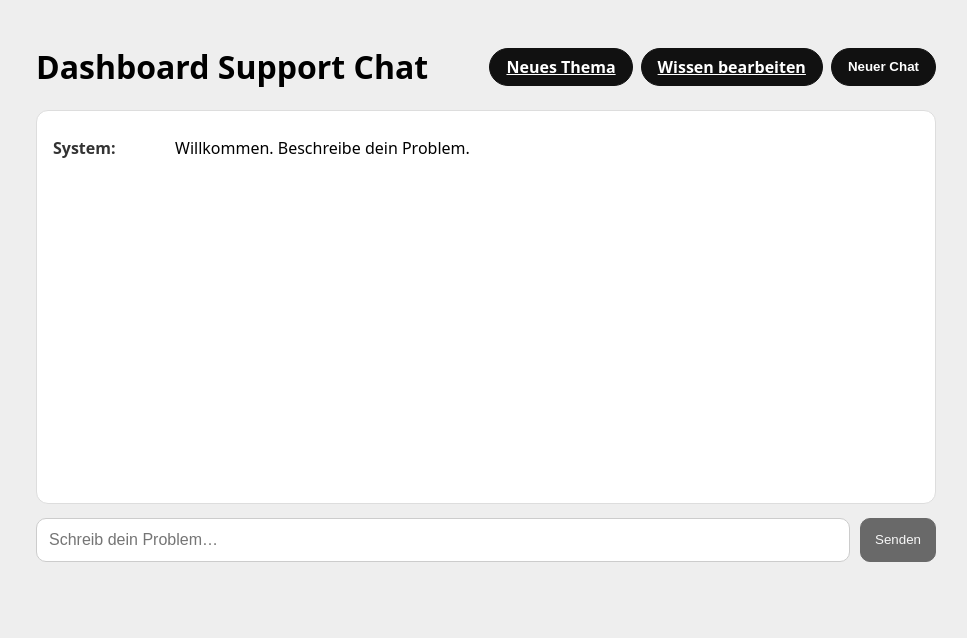
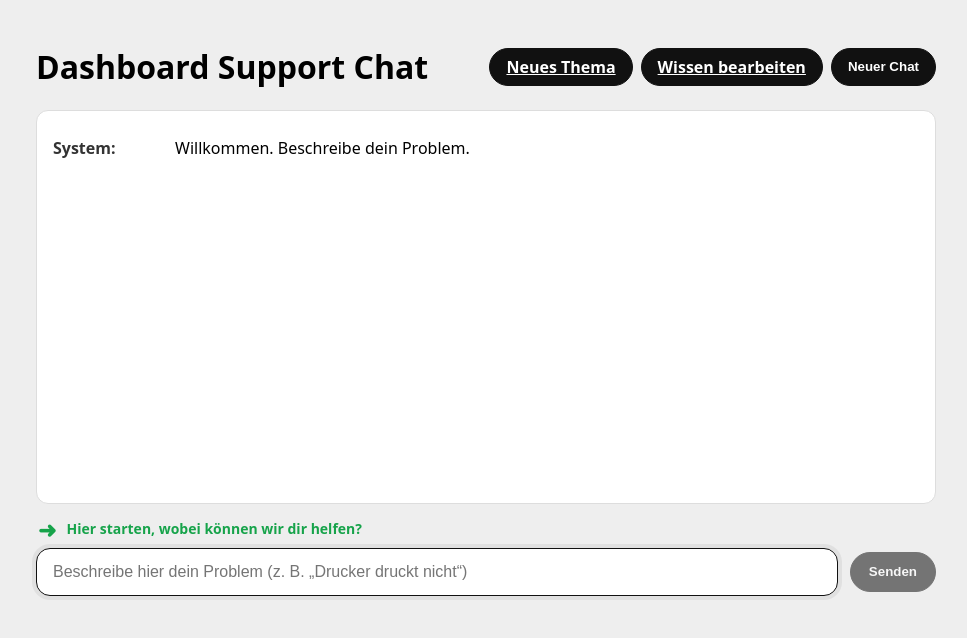
Before and after one commit to frankmirche-tk/dashtk, a Vue app: page / in a window 1280 px wide. Shown: the top 638 px of the page, without its empty margins (154-1121 px from the left). Built offline with nearby package versions, Linux system fonts and the light colour scheme; the HTML template or start-up script is replaced by a standard one.

Commit message:
css update grüner Pfeil

```diff
--- a/assets/src/components/chat/ChatComposer.vue
+++ b/assets/src/components/chat/ChatComposer.vue
@@ -1,39 +1,177 @@
 <template>
-    <form class="composer" @submit.prevent="onSubmit">
+    <div class="composer">
+        <!-- Hint (grüner Pfeil + Text) -->
+        <div v-if="showHint" class="composer-hint">
+            <span class="arrow">➜</span>
+            <span class="hint-text">Hier starten, wobei können wir dir helfen?</span>
+        </div>
+
+        <div class="row">
             <input
-            v-model="localValue"
+                ref="inputEl"
                 class="input"
-            placeholder="Schreib dein Problem…"
+                :class="{ attention: pulse }"
+                :disabled="disabled"
+                :value="modelValue"
+                :placeholder="placeholderText"
                 autocomplete="off"
+                @input="$emit('update:modelValue', $event.target.value)"
+                @keydown.enter.prevent="onSubmit()"
             />
-        <button class="btn" type="submit" :disabled="disabled || !localValue.trim()">
+
+            <button class="btn" type="button" :disabled="disabled || !String(modelValue).trim()" @click="onSubmit()">
                 Senden
             </button>
-    </form>
+        </div>
+    </div>
 </template>
 
 <script setup>
-import { ref, watch } from 'vue'
+import { ref, computed, watch, nextTick, onMounted } from 'vue'
 
 const props = defineProps({
     modelValue: { type: String, default: '' },
     disabled: { type: Boolean, default: false },
+
+    // Steuerung von außen (ChatView):
+    showAttention: { type: Boolean, default: true }, // hint + pulse anzeigen?
+    attentionKey: { type: Number, default: 0 },      // erhöht sich bei "Neuer Chat" -> triggert erneut
+
+    placeholder: { type: String, default: '' },
 })
 
-const emit = defineEmits(['update:modelValue', 'submit'])
+const emit = defineEmits(['update:modelValue', 'submit', 'attention-consumed'])
 
-const localValue = ref(props.modelValue)
+const inputEl = ref(null)
+const showHint = ref(false)
+const pulse = ref(false)
 
-watch(() => props.modelValue, v => (localValue.value = v))
-watch(localValue, v => emit('update:modelValue', v))
+const placeholderText = computed(() => {
+    return props.placeholder || 'Beschreibe hier dein Problem (z. B. „Drucker druckt nicht“)'
+})
+
+function triggerAttention() {
+    if (!props.showAttention) return
+
+    showHint.value = true
+    pulse.value = true
+
+    // Pulse nach kurzem Zeitpunkt wieder entfernen (Animation läuft einmal)
+    window.setTimeout(() => (pulse.value = false), 2200)
+}
+
+function consumeAttention() {
+    showHint.value = false
+    pulse.value = false
+    emit('attention-consumed')
+}
 
 function onSubmit() {
-    emit('submit', localValue.value)
+    const text = String(props.modelValue || '').trim()
+    if (!text || props.disabled) return
+
+    consumeAttention()
+    emit('submit', text)
 }
+
+onMounted(async () => {
+    await nextTick()
+    triggerAttention()
+    // Optional: direkt Fokus setzen (sehr hilfreich)
+    inputEl.value?.focus?.()
+})
+
+watch(
+    () => props.attentionKey,
+    async () => {
+        await nextTick()
+        triggerAttention()
+        inputEl.value?.focus?.()
+    }
+)
+
+// Wenn der User anfängt zu tippen, kann man den Hint direkt ausblenden
+watch(
+    () => props.modelValue,
+    (v) => {
+        if (showHint.value && String(v || '').length > 0) {
+            showHint.value = false
+        }
+    }
+)
 </script>
+
 <style scoped>
-.composer { display: flex; gap: 10px; margin-top: 14px; }
-.input { flex: 1; border: 1px solid #ccc; border-radius: 10px; padding: 12px; font-size: 16px; }
-.btn { border: 1px solid #111; background:#111; color:#fff; border-radius: 10px; padding: 10px 14px; cursor: pointer; }
-.btn:disabled { opacity: .6; cursor: not-allowed; }
+.composer {
+    margin-top: 14px;
+}
+
+.row {
+    display: flex;
+    gap: 12px;
+    align-items: center;
+}
+
+.composer-hint {
+    display: flex;
+    align-items: center;
+    gap: 10px;
+    margin: 0 0 8px 2px;
+    color: #16a34a; /* grün, business */
+    font-weight: 750;
+}
+
+.arrow {
+    font-size: 22px;
+    line-height: 1;
+}
+
+.hint-text {
+    font-size: 14px;
+}
+
+/* Input */
+.input {
+    flex: 1;
+    border: 1px solid #d1d5db;
+    border-radius: 14px;
+    padding: 14px 16px;
+    font-size: 16px;
+    background: #fff;
+    outline: none;
+    transition: box-shadow .15s ease, border-color .15s ease;
+}
+
+.input:focus {
+    border-color: #111;
+    box-shadow: 0 0 0 4px rgba(0,0,0,.06);
+}
+
+@keyframes focusPulse {
+    0%   { box-shadow: 0 0 0 0 rgba(34,197,94,.55); border-color: #22c55e; }
+    70%  { box-shadow: 0 0 0 10px rgba(34,197,94,0); border-color: #22c55e; }
+    100% { box-shadow: 0 0 0 0 rgba(34,197,94,0); border-color: #d1d5db; }
+}
+
+.input.attention {
+    animation: focusPulse 2s ease-out 1;
+}
+
+/* Button: übernimmt deine Optik */
+.btn{
+    appearance: none;
+    border: 1px solid #111;
+    background: #111;
+    color: #fff;
+    border-radius: 999px;
+    padding: 12px 18px;
+    font-weight: 650;
+    cursor: pointer;
+    transition: transform .05s ease, background .15s ease, border-color .15s ease, opacity .15s ease;
+    line-height: 1;
+    white-space: nowrap;
+}
+.btn:hover{ background:#000; }
+.btn:active{ transform: translateY(1px); }
+.btn:disabled{ opacity:.55; cursor:not-allowed; }
 </style>
--- a/assets/src/views/ChatView.vue
+++ b/assets/src/views/ChatView.vue
@@ -16,18 +16,14 @@
             @db-only="useDbStepsOnly"
         >
             <template #avatar>
-                <!-- Angebot erscheint nur nach DB-only Auswahl -->
                 <div v-if="avatarOfferEnabled && pendingGuide && !avatarEnabled" class="avatar-offer">
-                    <div class="avatar-offer-title">
-                        Möchtest du dazu eine geführte Avatar-Demo?
-                    </div>
+                    <div class="avatar-offer-title">Möchtest du dazu eine geführte Avatar-Demo?</div>
                     <div class="avatar-offer-actions">
                         <button class="btn ghost" @click="declineAvatar">Nein, Steps reichen</button>
                         <button class="btn" @click="acceptAvatar">Ja, Avatar starten</button>
                     </div>
                 </div>
 
-                <!-- Avatar wird NUR gezeigt, wenn User Opt-In gegeben hat -->
                 <AvatarGuide
                     v-if="avatarEnabled && pendingGuide"
                     :tts-text="avatarTtsText"
@@ -37,12 +33,13 @@
             </template>
         </ChatMessages>
 
-
-
         <ChatComposer
             v-model="input"
             :disabled="sending"
+            :show-attention="inputAttentionEnabled"
+            :attention-key="attentionKey"
             @submit="send"
+            @attention-consumed="inputAttentionEnabled = false"
         />
     </div>
 </template>
@@ -55,7 +52,6 @@ import { uuid } from '../utils/uuid'
 import AvatarGuide from '@/views/AvatarGuide.vue'
 import ChatMessages from '@/components/chat/ChatMessages.vue'
 import ChatComposer from '@/components/chat/ChatComposer.vue'
-
 
 const input = ref('')
 const sending = ref(false)
@@ -70,7 +66,7 @@ function roleLabel(role) {
     return ROLE_LABELS[role] ?? role
 }
 
-const avatarOfferEnabled = true  // Diesen Flag true wenn Avatar gewünscht ist
+const avatarOfferEnabled = true
 const avatarEnabled = ref(false)
 const pendingGuide = ref(null)
 
@@ -84,6 +80,10 @@ function declineAvatar() {
     avatarEnabled.value = false
     pendingGuide.value = null
 }
+
+// Input Attention (Hint + Pulse)
+const inputAttentionEnabled = ref(true)
+const attentionKey = ref(0)
 
 function mapSteps(raw) {
     if (!Array.isArray(raw)) return []
@@ -102,6 +102,8 @@ function mapSteps(raw) {
 
 async function send(textFromComposer) {
     const text = String(textFromComposer ?? input.value).trim()
+
+    // Beim normalen Chatten: Avatar/Offer reset
     pendingGuide.value = null
     avatarEnabled.value = false
 
@@ -143,12 +145,7 @@ async function useDbStepsOnly(solutionId) {
             steps: mapSteps(data.steps),
         })
 
-        // ✅ NUR jetzt: Opt-In vorbereiten
-        pendingGuide.value = {
-            tts: data.tts ?? 'Hallo, ich zeige dir jetzt wie du die Aufträge löschst.',
-            mediaUrl: data.mediaUrl ?? '/guides/print/step1.gif',
-        }
-        // ✅ Offer-Daten erst NACH erfolgreichem Call setzen
+        // ✅ NUR jetzt: Opt-In vorbereiten (einmal!)
         pendingGuide.value = {
             tts: data.tts ?? 'Soll ich dir das als Avatar-Demo zeigen?',
             mediaUrl: data.mediaUrl ?? '/guides/print/step1.gif',
@@ -159,17 +156,31 @@ async function useDbStepsOnly(solutionId) {
     }
 }
 
-
 function newChat() {
     sessionId.value = uuid()
     sessionStorage.setItem('sessionId', sessionId.value)
+
     messages.value = [{ role: 'system', content: 'Neuer Chat gestartet. Beschreibe dein Problem.' }]
     input.value = ''
+
     // ✅ Avatar/Offer komplett reset
     avatarEnabled.value = false
     pendingGuide.value = null
+
+    // ✅ Hint + Pulse wieder anwerfen
+    inputAttentionEnabled.value = true
+    attentionKey.value += 1
+}
+
+function onNextStep() {
+    messages.value.push({
+        role: 'assistant',
+        content: 'Alles klar. Schritt 2 folgt (Demo).',
+        matches: []
+    })
 }
 </script>
+
 
 <style scoped>
 .wrap { max-width: 900px; margin: 24px auto; padding: 0 16px; font-family: system-ui, sans-serif; }
```
Lines whose indentation alone changed are shown as unchanged.
